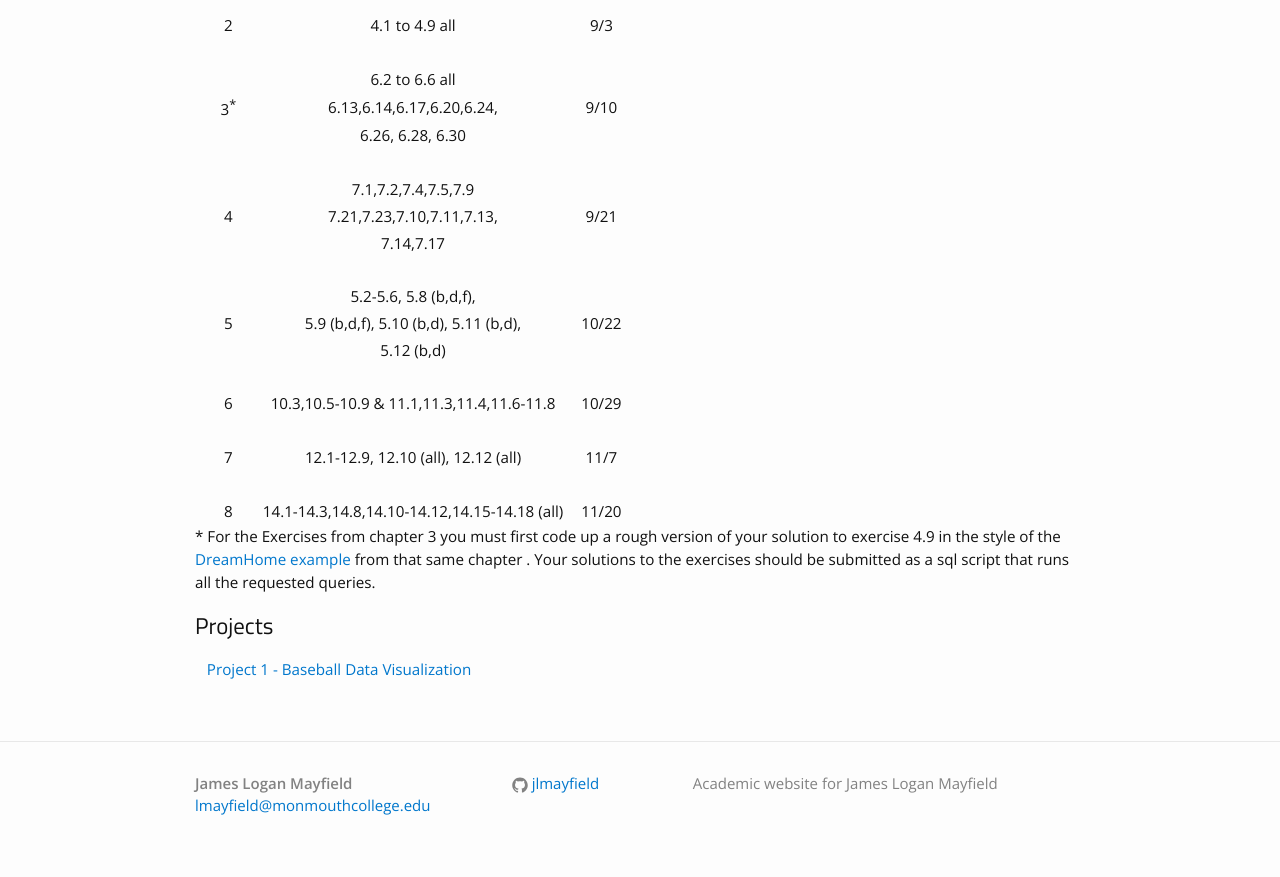
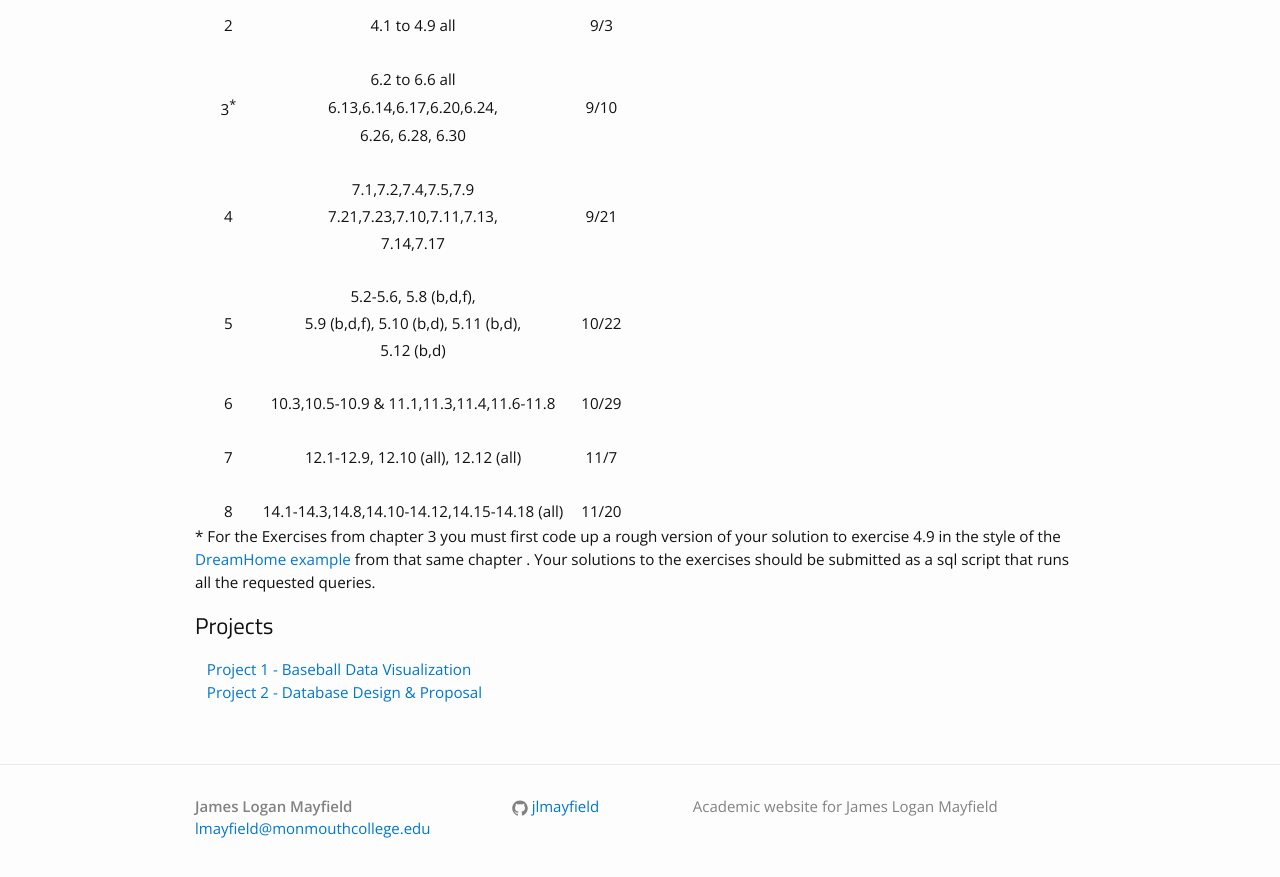
Before and after one commit to jlmayfield/jlmayfield.github.io, a Jekyll site: the page built from teaching/comp310.md, in a window 1280 px wide and 900 px high, scrolled down 603 px. Shown: the top 877 px of the window. Built offline with Jekyll 4.4.1, drawn with Linux system fonts in a browser that asks for light colours.

Commit message:
fa18. c310. added project 2.

```diff
--- a/teaching/comp310.md
+++ b/teaching/comp310.md
@@ -48,3 +48,4 @@ You are expected to begin reading the chapters and working the problem sets prio
 ## Projects
 
 &nbsp;&nbsp;&nbsp;[Project 1 - Baseball Data Visualization](/teaching/COMP310/comp310-project1.pdf)
+&nbsp;&nbsp;&nbsp;[Project 2 - Database Design & Proposal](/teaching/COMP310/comp310-project2.pdf)
```
Also changed, not shown: 1 other file.
